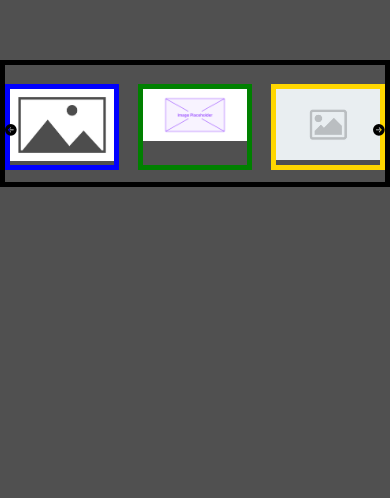
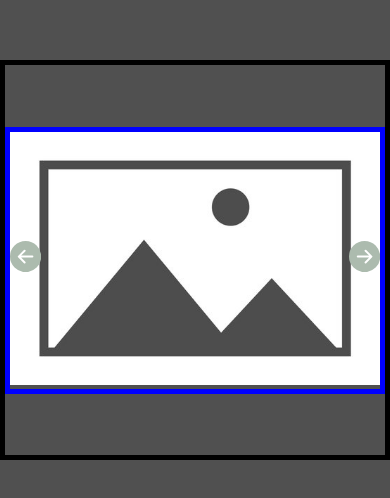
Before and after one commit to JoshuaJ18/GMU-CS-Club-Website, a React (Create React App) app in the folder frontend/: page / in a window 390 px wide. Shown: the part 4160-4658 px from the top of the page. Built offline with nearby package versions, Linux system fonts and the light colour scheme.

Commit message:
Photos changes for better responsiveness on both web and mobile

```diff
--- a/frontend/src/pages_css/photos.css
+++ b/frontend/src/pages_css/photos.css
@@ -1,7 +1,7 @@
 .photo-container {
-    display: block;
+    display: flex;
     position: relative;
-    min-height: 30vw;
+    min-height: 35vw;
     margin-top: 30vh;
     margin-bottom: 70vh;
     border: 5px solid black;
@@ -30,7 +30,7 @@
 
 .photo_1 {
     width: 30%;
-    margin-top: 5%;
+    height: auto;
     margin-right: 5%;
     border: solid blue 5px
 }
@@ -42,7 +42,7 @@
 
 .photo_2 {
     width: 30%;
-    margin-top: 5%;
+    height: auto;
     border: solid green 5px
 }
 
@@ -53,7 +53,7 @@
 
 .photo_3 {
     width: 30%;
-    margin-top: 5%;
+    height: auto;
     margin-left: 5%;
     border: solid gold 5px;
 }
@@ -62,3 +62,39 @@
     width: 100%;
     object-fit: contain;
 }
+
+@media screen and (max-width: 768px) {
+    .photo-container {
+        min-height: 100vw;
+    }
+
+    .arrow {
+        width: 8vw;
+        color: rgb(172, 187, 174);
+    }
+
+    .arrow-left{
+        left: 5px;
+        top: 45%;
+    }
+
+    .arrow-right {
+        right: 5px;
+        top: 45%;
+    }
+
+    .photo_1 {
+        margin: auto;
+        width: 100%;
+        height: auto;
+        left: 50%;
+        top: 50%;
+    }
+
+    .photo_2 {
+        display: none;
+    }
+    .photo_3 {
+        display: none;
+    }
+}
```
